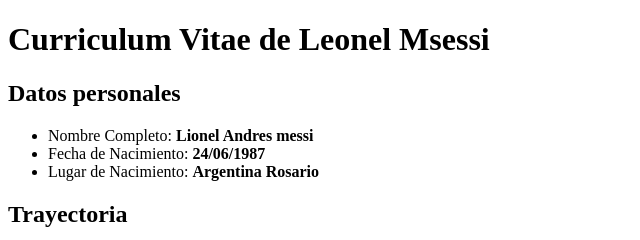
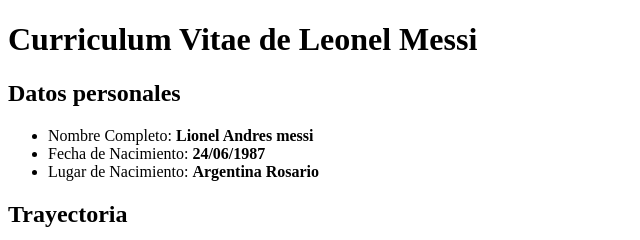
Before and after one commit to valentin1210/trabajo-de-messi, a plain HTML site: page index.html in a window 1280 px wide. Shown: the top 240 px of the page, 0-640 px from the left. Drawn offline with Linux system fonts and the light colour scheme.

Commit message:
cuarto commit

```diff
--- a/index.html
+++ b/index.html
@@ -8,7 +8,7 @@
 
   <body>
     <header>
-      <h1>Curriculum Vitae de Leonel Msessi</h1>
+      <h1>Curriculum Vitae de Leonel Messi</h1>
     </header>
 
     <main>
```
